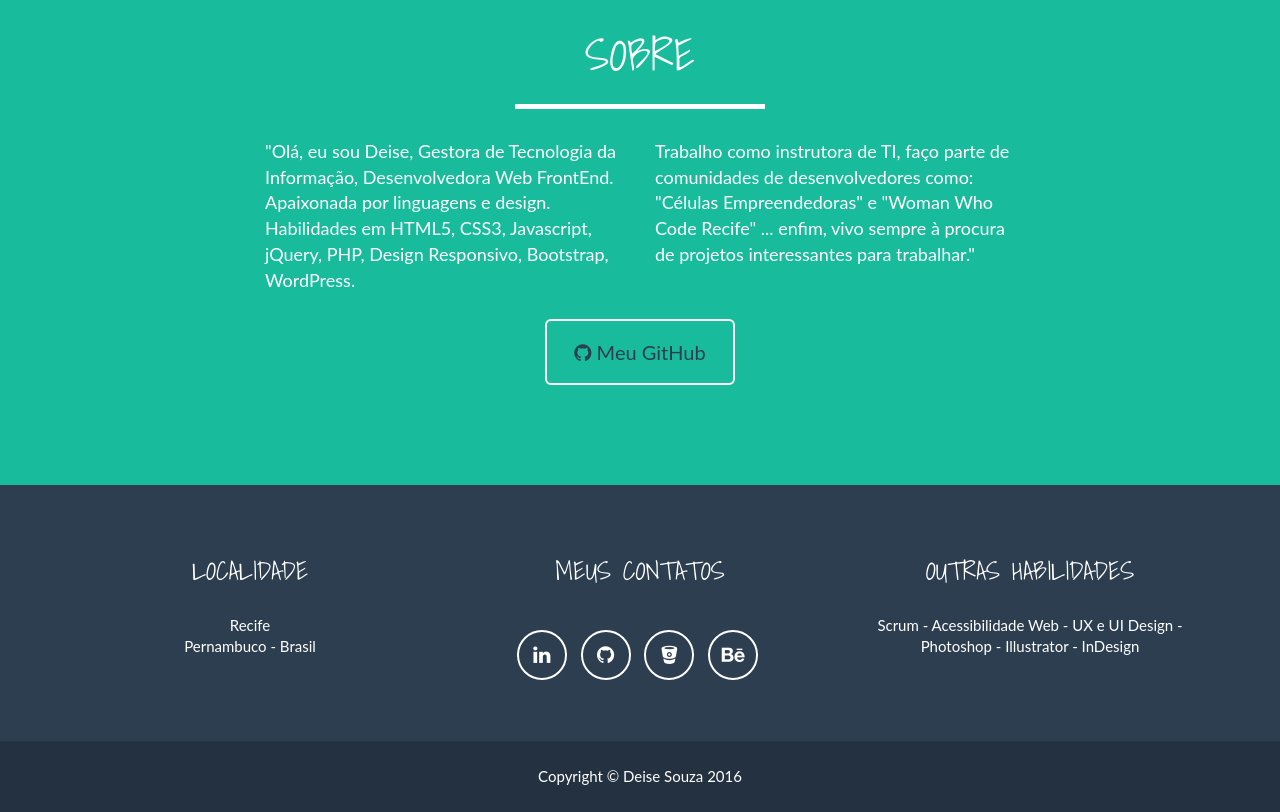
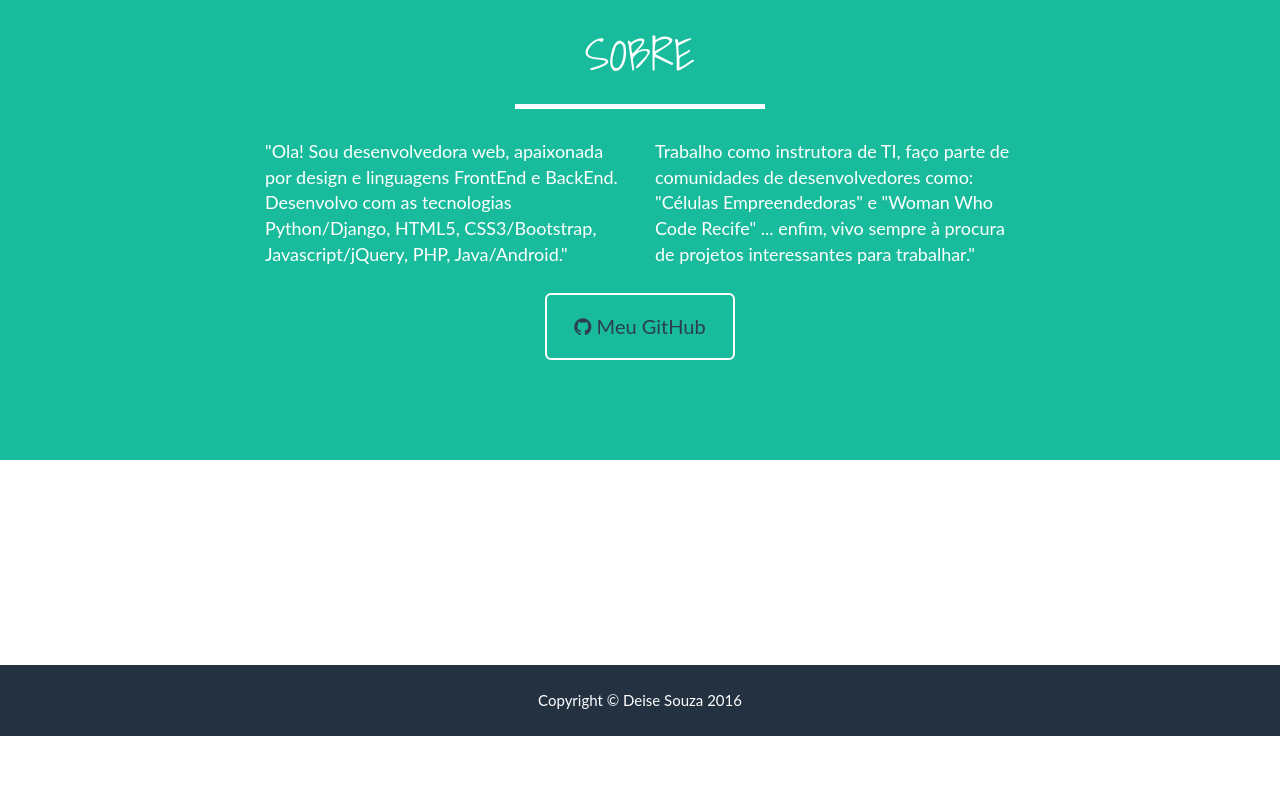
Before and after one commit to deisesouza/deisesouza.github.io, a plain HTML site: page index.html in a window 1280 px wide. Shown: the part 1380-2192 px from the top of the page. After the commit the page ends 2116 px from the top, so only its background shows below. Drawn offline with Linux system fonts and the light colour scheme; files whose address does not match are found by name.

Commit message:
alteração na home page

```diff
--- a/index.html
+++ b/index.html
@@ -80,7 +80,7 @@
                     <div class="intro-text">
                         <span class="name">Deise Souza</span>
                         <hr class="star-light">
-                        <span class="skills">Desenvolvedora Web FrontEnd </span>
+                        <span class="skills">Desenvolvedora Web</span>
                     </div>
                 </div>
             </div>
@@ -143,7 +143,8 @@
             </div>
             <div class="row">
                 <div class="col-lg-4 col-lg-offset-2">
-                    <p>"Olá, eu sou Deise, Gestora de Tecnologia da Informação, Desenvolvedora Web FrontEnd. Apaixonada por linguagens e design. Habilidades em HTML5, CSS3, Javascript, jQuery, PHP, Design Responsivo, Bootstrap, WordPress. </p>
+                    <p>"Ola! Sou desenvolvedora web, apaixonada por design e linguagens FrontEnd e BackEnd. Desenvolvo com
+as tecnologias Python/Django, HTML5, CSS3/Bootstrap, Javascript/jQuery, PHP, Java/Android." </p>
                 </div>
                 <div class="col-lg-4">
                     <p>Trabalho como instrutora de TI, faço parte de comunidades de desenvolvedores como: "Células Empreendedoras" e "Woman Who Code Recife" ... enfim, vivo sempre à procura de projetos interessantes para trabalhar."</p>
@@ -158,7 +159,7 @@
     </section>
 
     <!-- Footer -->
-   <footer class="text-center" id="contacts">
+   <footer class="text-center" id="contacts"
         <div class="footer-above">
             <div class="container">
                 <div class="row">
@@ -185,7 +186,7 @@
                     </div>
                     <div class="footer-col col-md-4">
                         <h3>Outras Habilidades</h3>
-                        <p class="small">Scrum - Acessibilidade Web - UX e UI Design - Photoshop - Illustrator - InDesign</p>
+                        <p class="small">Scrum - Controle de Versão - Photoshop - Illustrator - Wordpress</p>
                     </div>
                 </div>
             </div>
```
